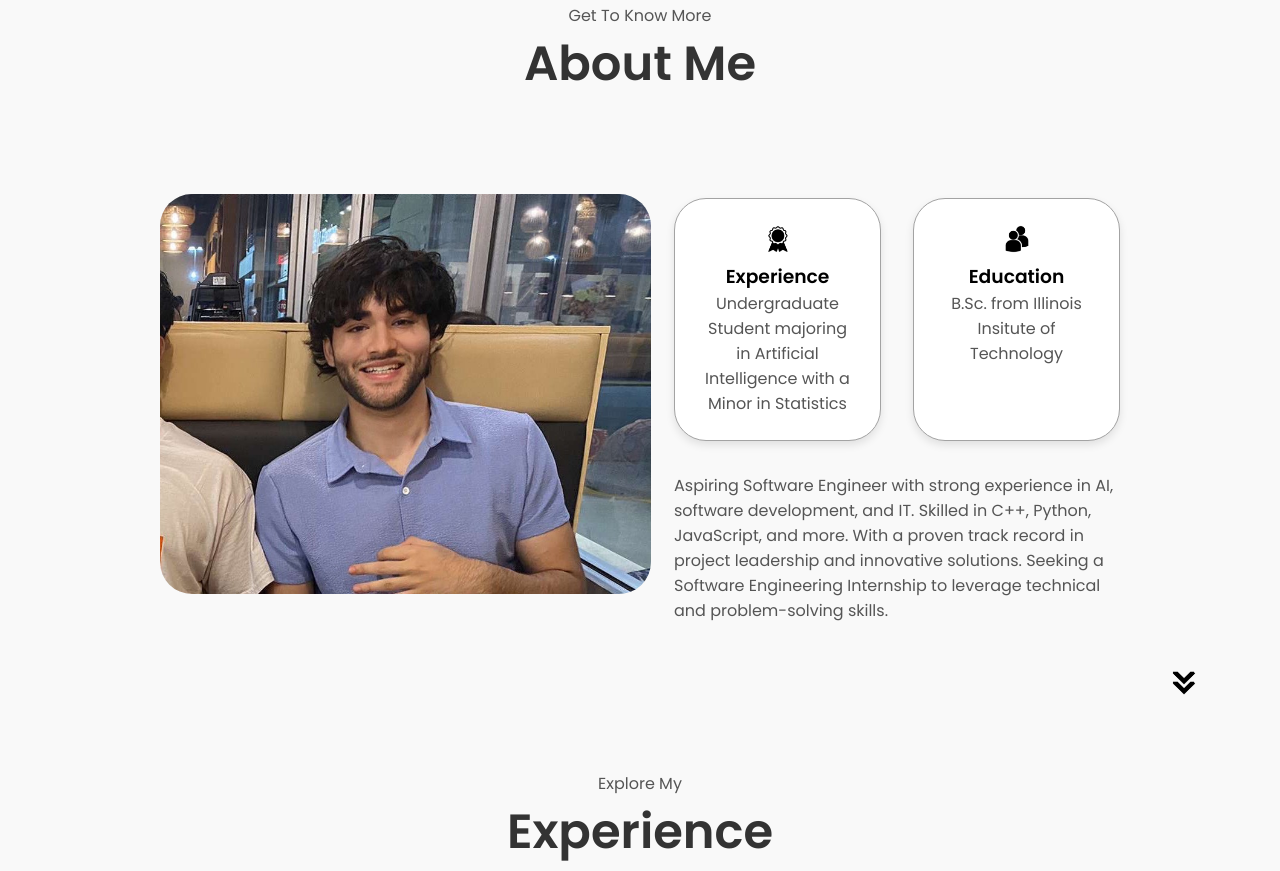
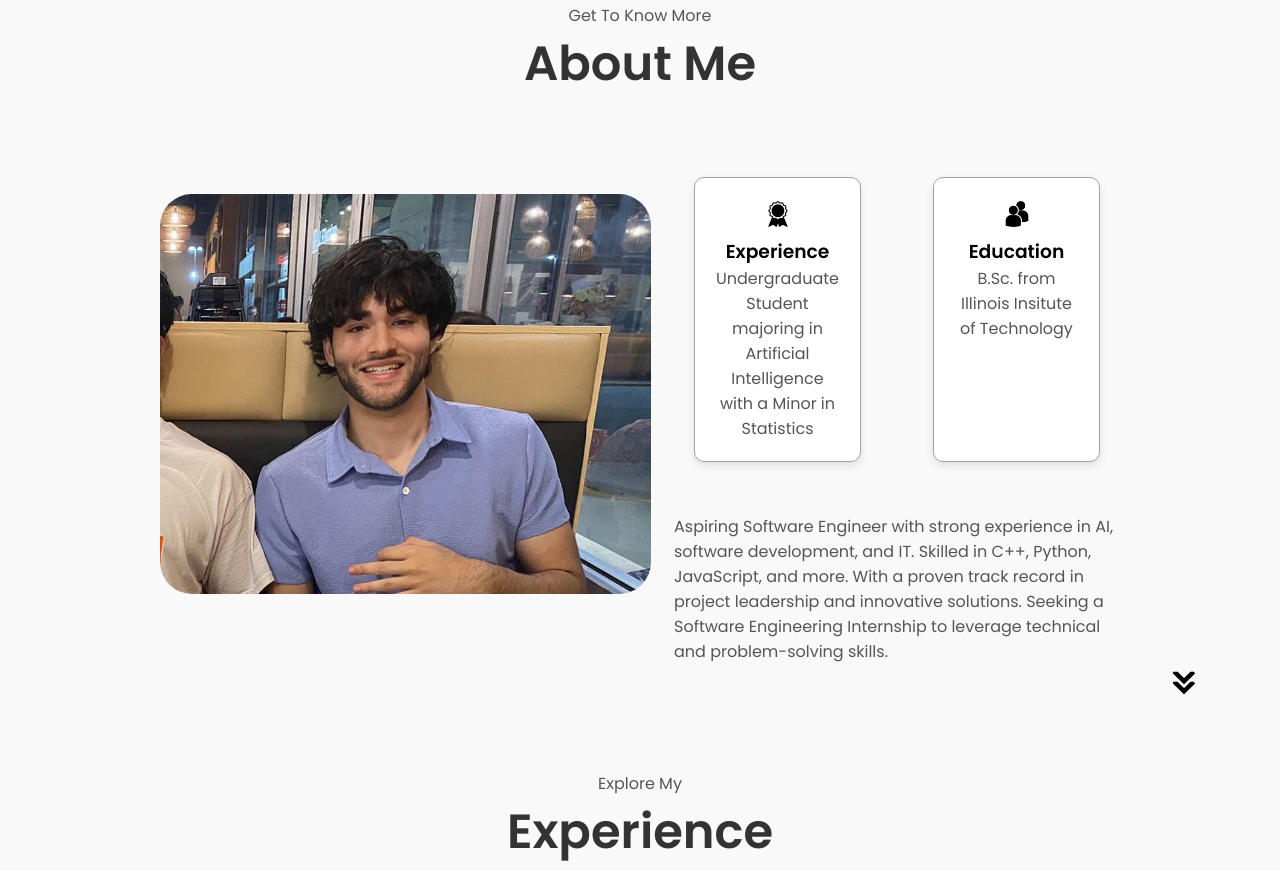
Before and after one commit to abdullahulhaque/Portfolio, a plain HTML site: page index.html in a window 1280 px wide. Shown: the part 1243-2114 px from the top of the page. Drawn offline with Linux system fonts and the light colour scheme.

Commit message:
update
up

```diff
--- a/style.css
+++ b/style.css
@@ -11,7 +11,6 @@ body {
   font-family: "Poppins", sans-serif;
   background: #f9f9f9;
 }
-
 
 html {
   scroll-behavior: smooth;
@@ -371,6 +370,15 @@ article .icon {
   border-color: #a3a3a3;
 }
 
+/* Updated details-container class */
+.details-container {
+  margin: 20px; /* Add margin to space out the project containers */
+  padding: 20px; /* Add padding for inner spacing */
+  border-radius: 10px; /* Optional: add border-radius for rounded corners */
+  box-shadow: 0 4px 8px rgba(0, 0, 0, 0.1); /* Optional: add a subtle shadow for better visual separation */
+  background-color: #fff; /* Ensure background color is white */
+}
+
 /* CONTACT */
 
 #contact {
```
Also changed, not shown: index.html (+1 -0 lines).
